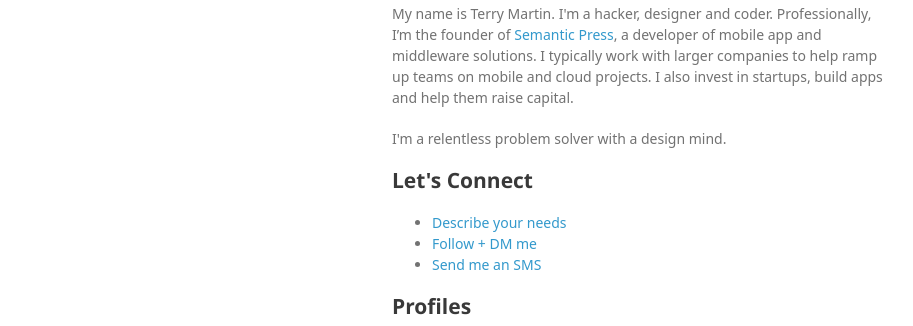
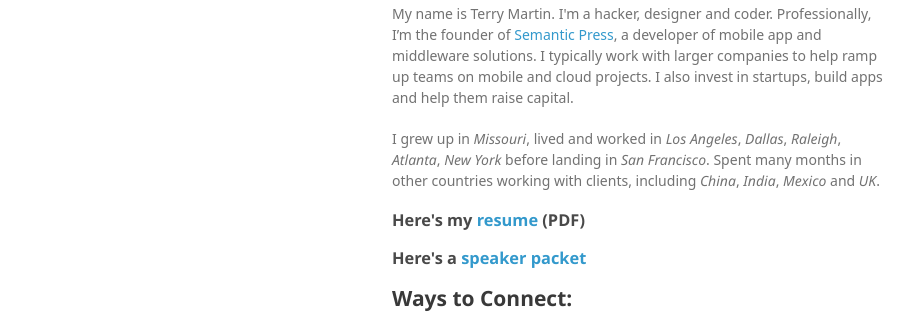
Before and after one commit to tzmartin/tzmartin.github.io, a website: page index.html in a window 1280 px wide. Shown: the part 380-706 px from the top of the page, without its empty margins (178-1091 px from the left). Drawn offline with Linux system fonts and the light colour scheme; a web font is replaced by a local one.

Commit message:
Update index.html

```diff
--- a/index.html
+++ b/index.html
@@ -27,10 +27,14 @@
 
 <p>My name is Terry Martin.  I'm a hacker, designer and coder.  Professionally, I’m the founder of <a href="http://www.semanticpress.com">Semantic Press</a>, a developer of mobile app and middleware solutions.  I typically work with larger companies to help ramp up teams on mobile and cloud projects.  I also invest in startups, build apps and help them raise capital.</p>
 
-<p>I'm a relentless problem solver with a design mind.</p>
+<p>I grew up in <i>Missouri</i>, lived and worked in <i>Los Angeles</i>, <i>Dallas</i>, <i>Raleigh</i>, <i>Atlanta</i>, <i>New York</i> before landing in <i>San Francisco</i>. Spent many months in other countries working with clients, including <i>China</i>, <i>India</i>, <i>Mexico</i> and <i>UK</i>.</p>
+
+<h3>Here's my <a href="#">resume</a> (PDF)</h3>
+
+<h3>Here's a <a href="#">speaker packet</a></h3>
 
 <h2>
-<a id="ways-to-connect" class="anchor" href="#ways-to-connect" aria-hidden="true"><span aria-hidden="true" class="octicon octicon-link"></span></a>Let's Connect</h2>
+<a id="ways-to-connect" class="anchor" href="#ways-to-connect" aria-hidden="true"><span aria-hidden="true" class="octicon octicon-link"></span></a>Ways to Connect:</h2>
 
 <ul>
   <li><a href="https://semanticpress.typeform.com/to/CzHTnJ">Describe your needs</a></li>
```
